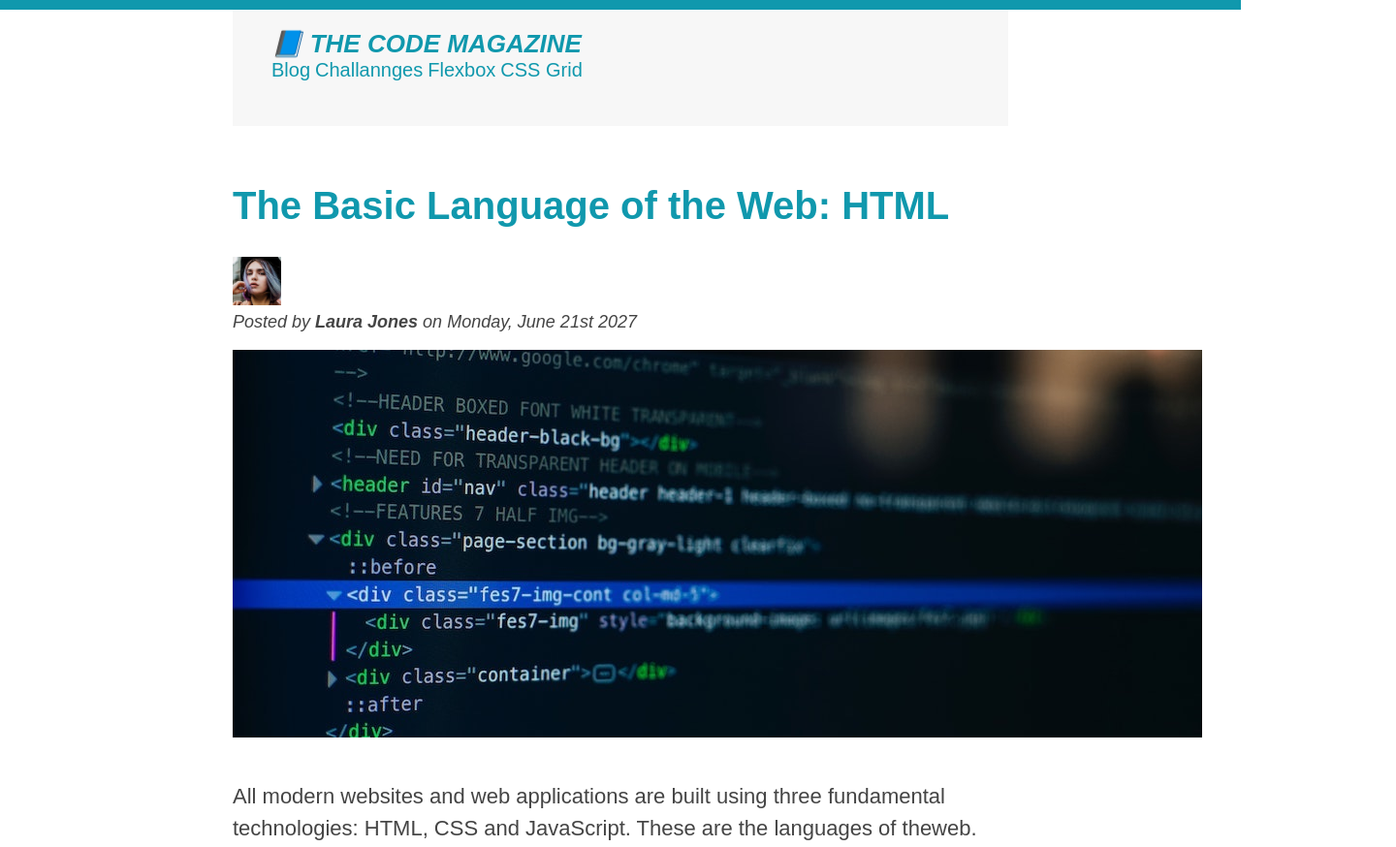
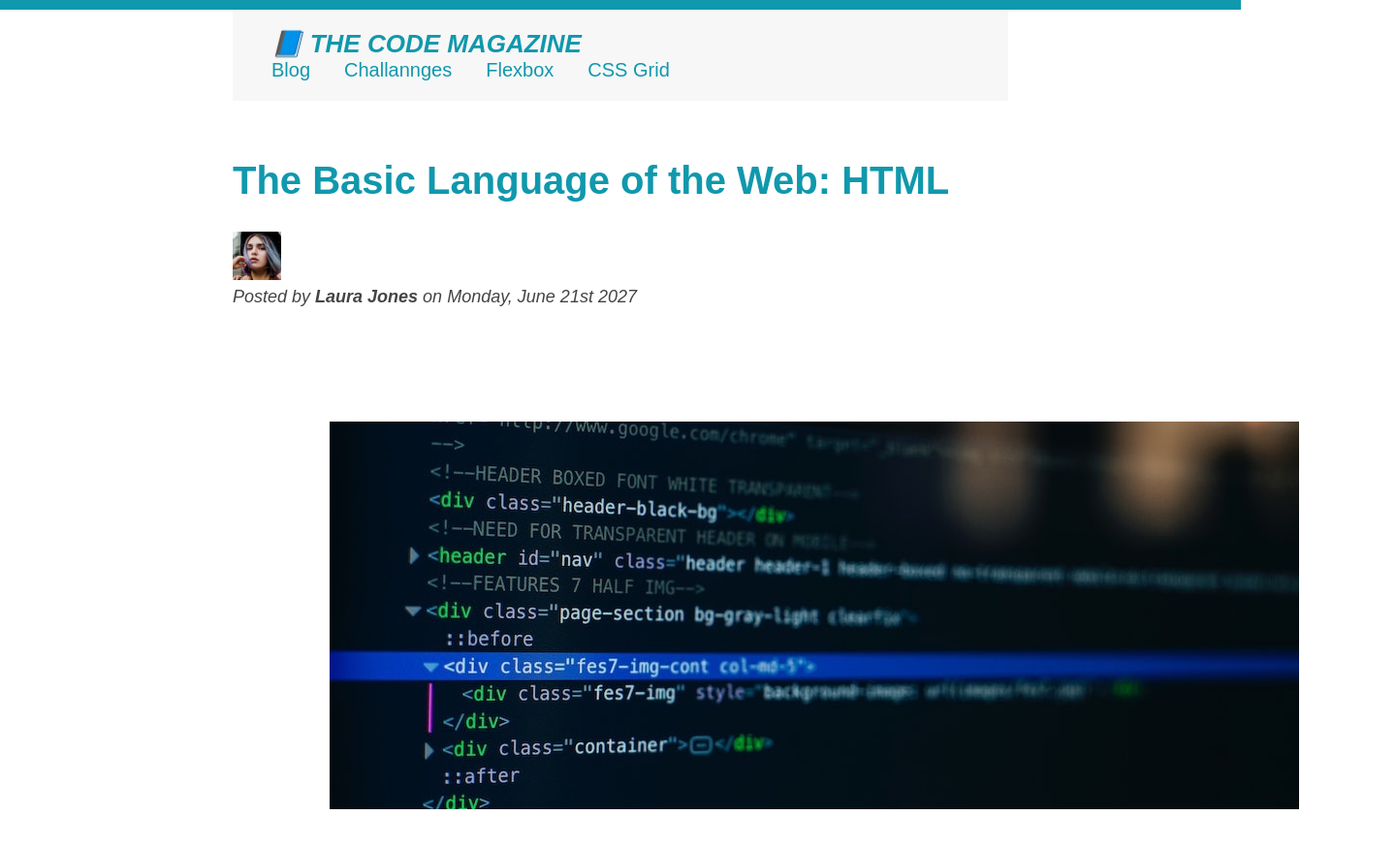
Before and after one commit to balintbregyan/WebDev101, a plain HTML site: page CSS/CSS-Fundamentals/index.html in a window 1280 px wide. Shown: the top 874 px of the page at 97% size, 1440 px wide, since content can reach past the window. Drawn offline with Linux system fonts and the light colour scheme.

Commit message:
Box types

```diff
--- a/CSS/CSS-Fundamentals/style.css
+++ b/CSS/CSS-Fundamentals/style.css
@@ -3,7 +3,7 @@
   margin: 0;
   padding: 0;
 }
-
+/* Page Section */
 body {
   color: #444;
   font-family: sans-serif;
@@ -24,7 +24,7 @@ body {
   padding-right: 40px; */
   padding: 20px 40px;
   margin-bottom: 60px;
-  height: 80px;
+  /* height: 80px; */
 }
 
 nav {
@@ -38,6 +38,7 @@ article {
   margin-bottom: 40px;
 }
 
+/* SMALLER ELEMENTS */
 h1,
 h2,
 h3 {
@@ -189,6 +190,22 @@ a:active {
 .post-img {
   width: auto;
   height: auto;
+  margin: 100px;
+}
+
+nav a:link {
+  /* background-color: orangered;
+  margin: 20px;
+  padding: 20px;
+  display: block; */
+
+  margin-right: 30px;
+  margin-top: 10px;
+  /* display: inline-block; */
+}
+
+nav a:link:last-child {
+  margin-right: 0;
 }
 
 /* LVHA */
```
